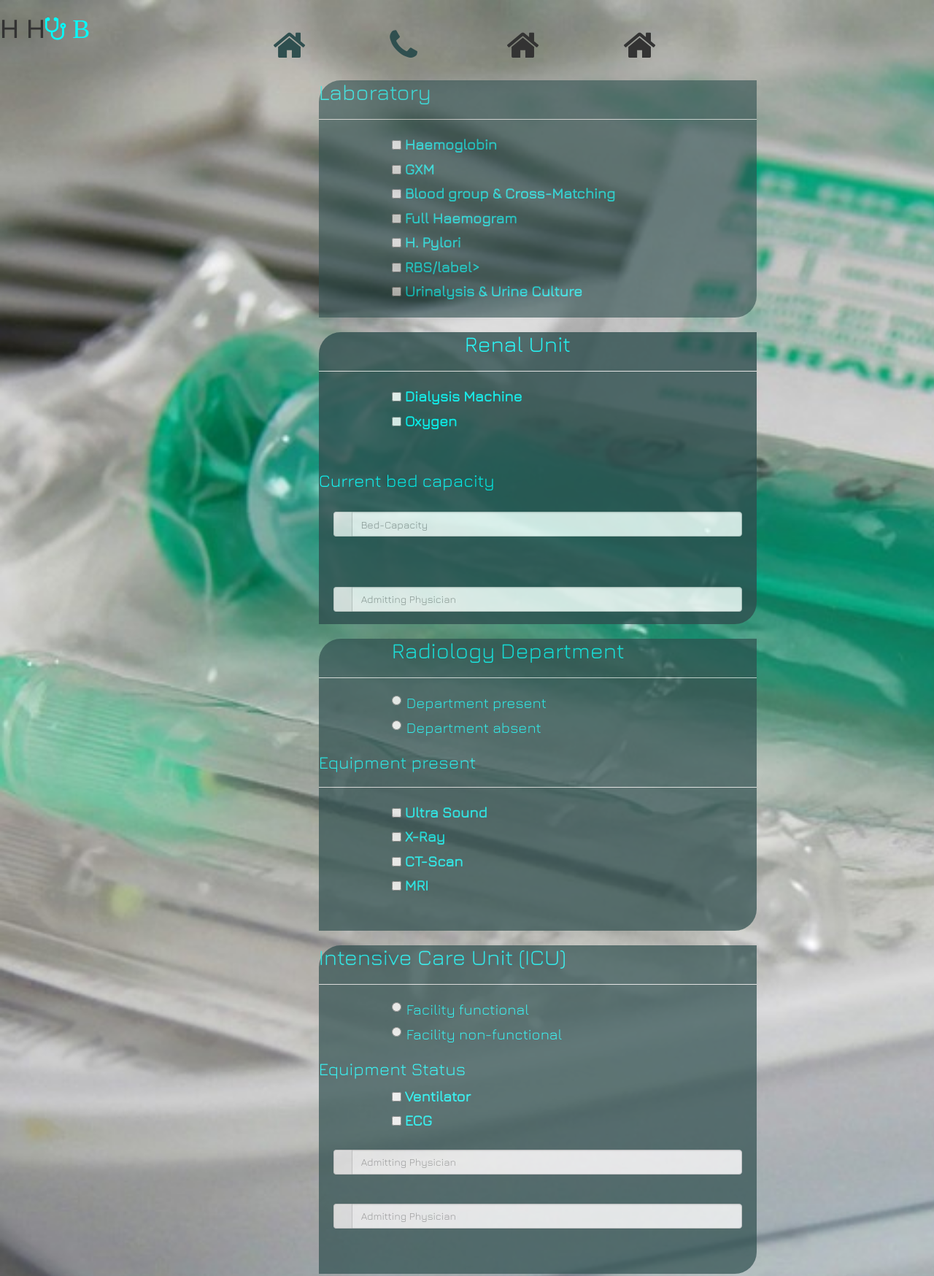
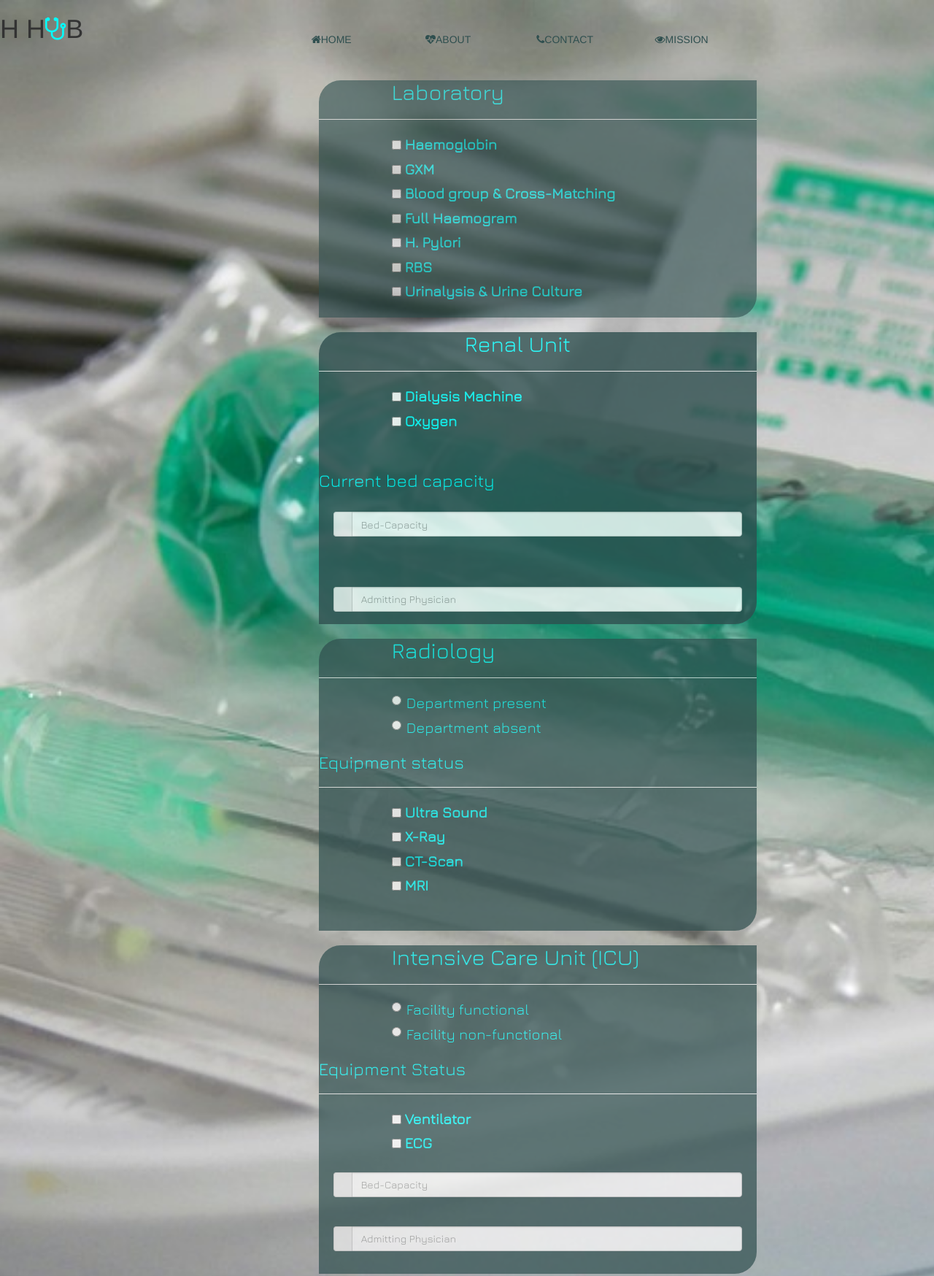
Before and after one commit to apwao/hospital_hub, a plain HTML site: page survey.html in a window 1280 px wide. Shown: the top 1748 px of the page at 73% size. Drawn offline with nearby package versions, Linux system fonts and the light colour scheme.

Commit message:
Add registration form to survey page

```diff
--- a/survey.html
+++ b/survey.html
@@ -1,5 +1,6 @@
 <!DOCTYPE html>
 <html lang="en">
+
 <head>
     <meta charset="UTF-8">
     <link href="css/bootstrap.css" rel="stylesheet" type="text/css">
@@ -11,19 +12,20 @@
     <script src="js/scripts.js"></script>
     <title>hh_survey</title>
 </head>
+
 <body class="bckimg" class="container">
     <div class="row">
         <div class="col-md-2">
-            <h1>H H<i class="fa fa-stethoscope" style="color:aqua"> B</i></h1>
+            <h1>H H<i class="fa fa-stethoscope" style="color:aqua"></i>B</h1>
         </div>
         <div class="col-md-10">
             <nav>
+                <div></div>
                 <ul>
-                    <li><a href="#"></a><i class="fa fa-home" style="font-size:48px;color: darkslategray"></i></li>
-                    <li><a href="#"></a><i class="fa fa-phone" style="font-size:48px;color: darkslategray"></i></li>
-                    <li><a href="#"></a><i class="fa fa-home" style="font-size:48px;color:"></i></li>
-                    <li><a href="#"></a><i class="fa fa-home" style="font-size:48px;color:"></i></li>
-                    <li><a href="#"></a>Mission & Vision</li>
+                    <li><a href="#index.html #home"><i class="fa fa-home" style="color: darkslategray"></i>HOME</a></li>
+                    <li><a href="#index.html #about"><i class="fa fa-heartbeat" style="color: darkslategray"></i>ABOUT</a></li>
+                    <li><a href="#index.html #contact"><i class="fa fa-phone" style="color: darkslategray"></i>CONTACT</a></li>
+                    <li><a href="# index.html #mission"><i class="fa fa-eye" style="color: darkslategray"></i>MISSION</a></li>
                 </ul>
             </nav>
         </div>
@@ -34,10 +36,11 @@
         <div class="col-md-">
 
         </div>
+        <form>
             <div class="col-md-6" id="columns">
-            <div class="backstyle">
+                <!--<div class="backstyle">-->
                     <div id="lab">
-                    <h2 id="labtitle">Laboratory</h2>
+                        <h2 id="fields">Laboratory</h2>
                         <hr>
                         <div class="form-check" id="fields">
                             <input type="checkbox" class="form-check-input" id="hbcheck">
@@ -61,7 +64,7 @@
                         </div>
                         <div class="form-check" id="fields">
                             <input type="checkbox" class="form-check-input" id="rbscheck">
-                        <label class="form-check-label" for="rbs">RBS/label>
+                            <label class="form-check-label" for="rbs">RBS</label>
                         </div>
                         <div class="form-check" id="fields">
                             <input type="checkbox" class="form-check-input" id="ulycheck">
@@ -72,7 +75,7 @@
                         <h2 id="renaltitle">Renal Unit</h2>
                         <hr>
                         <div class="form-check" id="fields1">
-                        <input type="checkbox" class="form-check-input" id="Dialysis">
+                            <input type="checkbox" class="form-check-input" id="dialysis">
                             <label class="form-check-label" for="Dialysis">Dialysis Machine</label>
                         </div>
                         <div class="form-check" id="fields1">
@@ -83,30 +86,31 @@
                         <h3>Current bed capacity</h3>
                         <div class="input-group" id="fields2">
                             <span class="input-group-addon"><i class="glyphicon glyphicon-md-user"></i></span>
-                        <input type="name" class="form-control" name="bed-capacity" placeholder="Bed-Capacity">
+                            <input type="number" class="form-control" name="bed-capacity" placeholder="Bed-Capacity" id="bcrenal">
                         </div>
                         <br>
                         <div class="input-group" id="fields2">
                             <span class="input-group-addon"><i class="glyphicon glyphicon-md-user"></i></span>
-                        <input type="name" class="form-control" name="a-physician" placeholder="Admitting Physician">
+                            <input type="name" class="form-control" name="a-physician"
+                                placeholder="Admitting Physician" id="ad_renal">
                         </div>
                     </div>
                     <div id="radiology">
-                    <h2 id="radtitle">Radiology Department</h2>
+                        <h2 id="radtitle">Radiology</h2>
                         <hr>
                         <div class="radio" id="fields3">
                             <label>
-                            <input type="radio" name="dept_present" value="0" required>
+                                <input type="radio" name="facility_functional" value="0" required>
                                 Department present
                             </label>
                         </div>
                         <div class="radio" id="fields3">
                             <label>
-                            <input type="radio" name="dept_present" value="0" required>
+                                <input type="radio" name="facility_functional" value="0" required>
                                 Department absent
                             </label>
                         </div>
-                    <h3>Equipment present</h3>
+                        <h3>Equipment status</h3>
                         <hr>
                         <div class="form-check" id="fields3">
                             <input type="checkbox" class="form-check-input" id="ultrasound">
@@ -126,21 +130,22 @@
                         </div>
                     </div>
                     <div id="icu">
-                    <h2 id="icutitle">Intensive Care Unit (ICU)</h2>
+                        <h2 id="fields4">Intensive Care Unit (ICU)</h2>
                         <hr>
                         <div class="radio" id="fields4">
                             <label>
-                            <input type="radio" name="dept_present" value="0" required>
+                                <input type="radio" name="facility_present" value="Facility functional" required>
                                 Facility functional
                             </label>
                         </div>
                         <div class="radio" id="fields4">
                             <label>
-                            <input type="radio" name="dept_present" value="0" required>
+                                <input type="radio" name="facility_present" value="Facility non-functional" required>
                                 Facility non-functional
                             </label>
                         </div>
                         <h3>Equipment Status</h3>
+                        <hr>
                         <div class="form-check" id="fields4">
                             <input type="checkbox" class="form-check-input" id="ventilator">
                             <label class="form-check-label" for="Dialysis">Ventilator</label>
@@ -150,12 +155,14 @@
                             <label class="form-check-label" for="oxygen">ECG</label>
                         </div>
                         <div class="input-group" id="fields2">
-                        <span class="input-group-addon"><i class="glyphicon glyphicon-md-user"></i></span>
-                        <input type="name" class="form-control" name="a-physician" placeholder="Admitting Physician">
+                            <span class="input-group-addon"><i class="glyphicon glyphicon-md-bed"></i></span>
+                            <input type="number" class="form-control" name="bed-capacity"
+                                placeholder="Bed-Capacity" id="bcicu">
                         </div>
                         <div class="input-group" id="fields2">
                             <span class="input-group-addon"><i class="glyphicon glyphicon-md-user"></i></span>
-                        <input type="name" class="form-control" name="a-physician" placeholder="Admitting Physician">
+                            <input type="name" class="form-control" name="a-physician"
+                                placeholder="Admitting Physician" id="ad_icu">
                         </div>
                     </div>
                     <div id="pharm">
@@ -174,8 +181,17 @@
                             </label>
                         </div>
                     </div>
+               <!-- </div>-->
+                <br>
+                <div class="row">
+                    <div class="col-md-10"></div>
+                    <div class="col-md-2">
+                        <button class="btn" id="next"><a href="#">Submit</a></button>
                     </div>
                 </div>
+                <br>
+            </div>
+        </form>
     </body>
 
 </html>
```
Lines whose indentation alone changed are shown as unchanged.
